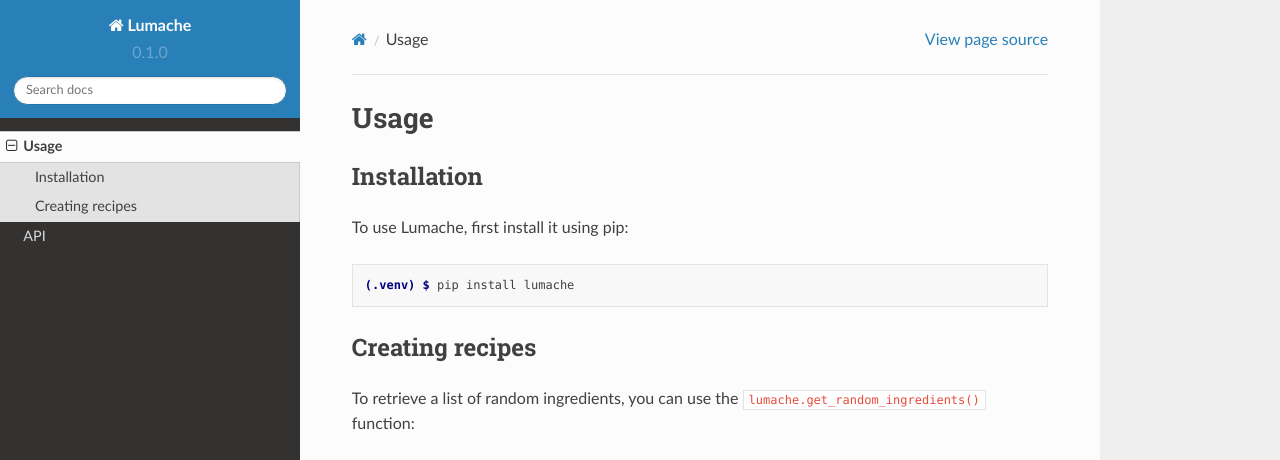
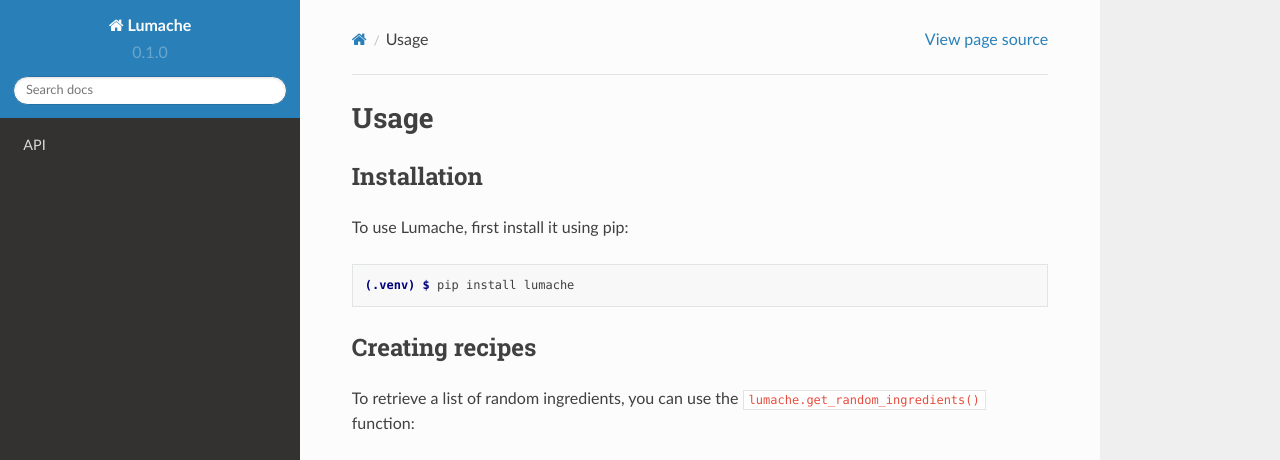
Before and after one commit to wookfai/manual, a Sphinx documentation site: the page built from docs/source/usage.rst, in a window 1280 px wide and 1095 px high. Shown: the top 460 px of the window. Built offline with Sphinx 7.4.7 and the Read the Docs theme 2.0.0, drawn with Linux system fonts in a browser that asks for light colours; pages that are not in the unit, such as notebooks, are missing from menus; grey boxes are pictures that could not be loaded.

Commit message:
Update index.rst

```diff
--- a/docs/source/index.rst
+++ b/docs/source/index.rst
@@ -18,5 +18,5 @@ Contents
 
 .. toctree::
 
-   usage
+   TAKE ACTION
    api
```
